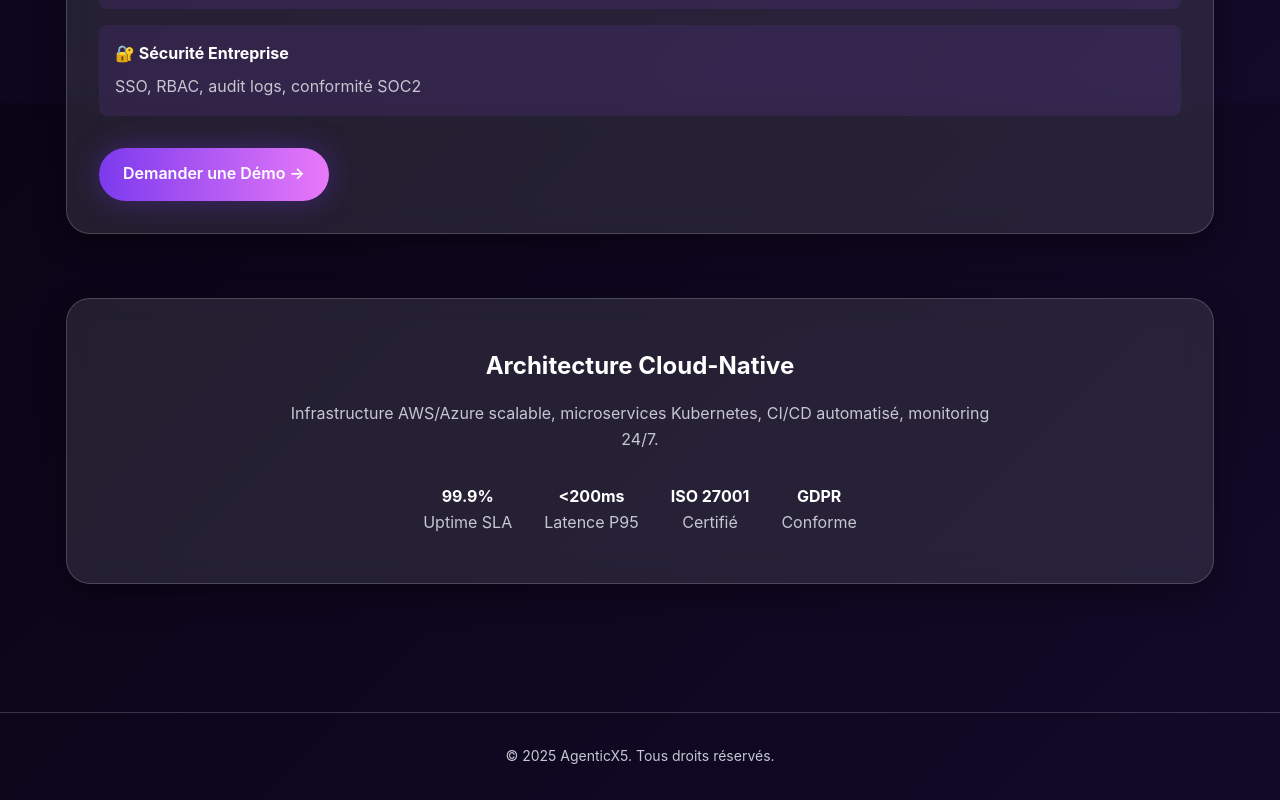
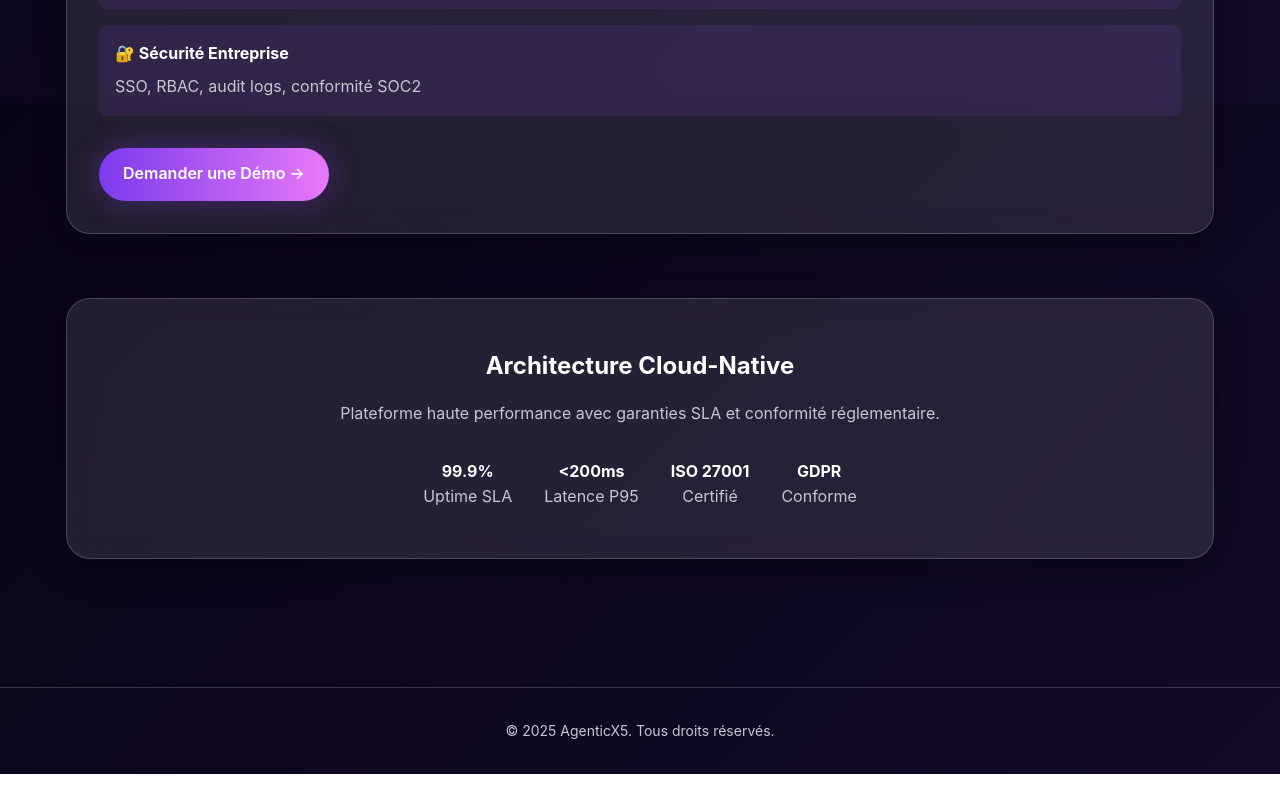
Before and after one commit to Preventera/agenticX5.com, a plain HTML site: page plateformes/index.html in a window 1280 px wide. Shown: the part 2297-3097 px from the top of the page. After the commit the page ends 3071 px from the top, so only its background shows below. Drawn offline with Linux system fonts and the light colour scheme.

Commit message:
Revise HTML structure and content for plateformes page
Updated the HTML structure and content of the plateformes page, ensuring proper formatting and structure.

```diff
--- a/plateformes/index.html
+++ b/plateformes/index.html
@@ -143,7 +143,7 @@
         <div class="glass" style="padding: 3rem; text-align: center; margin-top: 4rem;">
           <h2 style="margin-bottom: 1rem;">Architecture Cloud-Native</h2>
           <p style="color: var(--text-dim); margin-bottom: 1.5rem; max-width: 700px; margin-left: auto; margin-right: auto;">
-            Infrastructure AWS/Azure scalable, microservices Kubernetes, CI/CD automatisé, monitoring 24/7.
+           Plateforme haute performance avec garanties SLA et conformité réglementaire.
           </p>
           <div style="display: flex; gap: 2rem; justify-content: center; flex-wrap: wrap; margin-top: 2rem;">
             <div><strong>99.9%</strong><br><span style="color: var(--text-dim);">Uptime SLA</span></div>
@@ -165,4 +165,5 @@
   <button class="back-to-top" id="backToTop">↑</button>
   <script src="/assets/js/main.js"></script>
 </body>
+
 </html>
```
